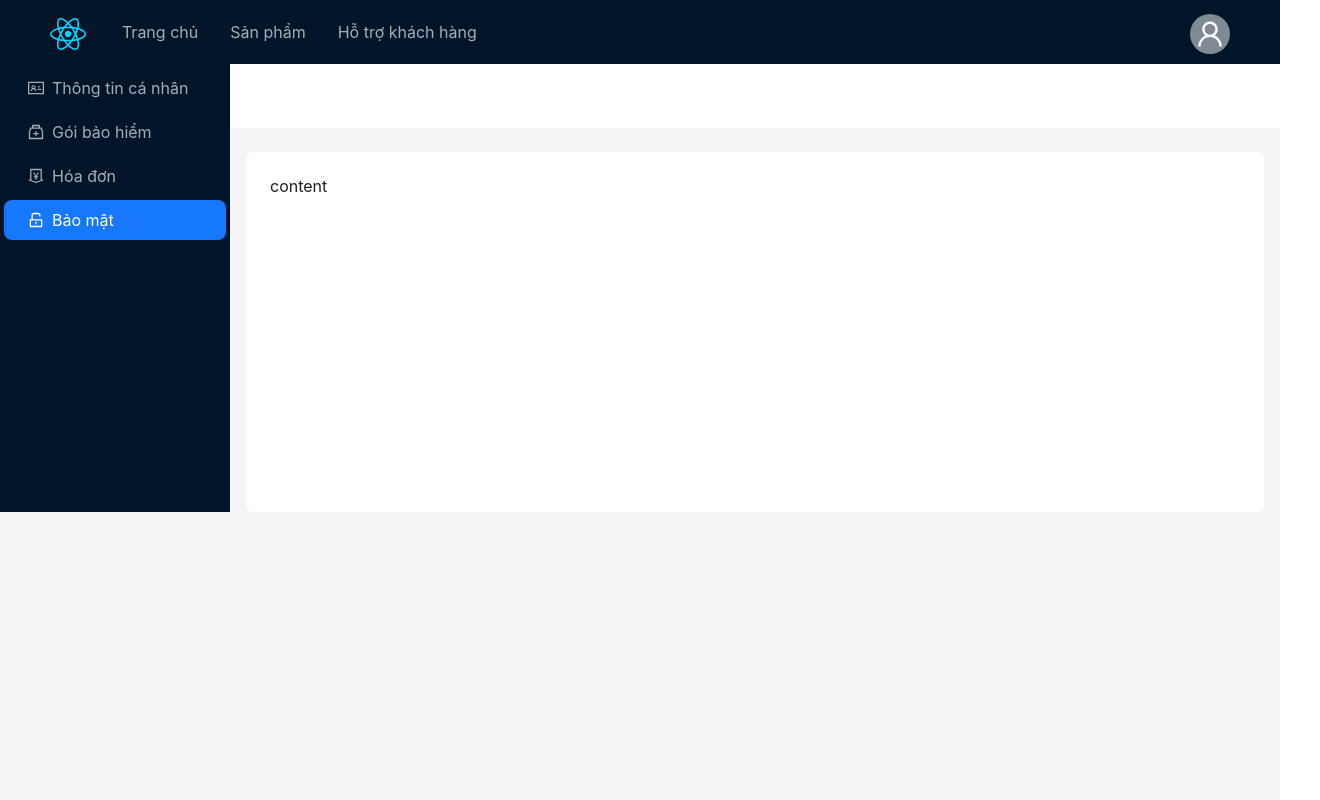
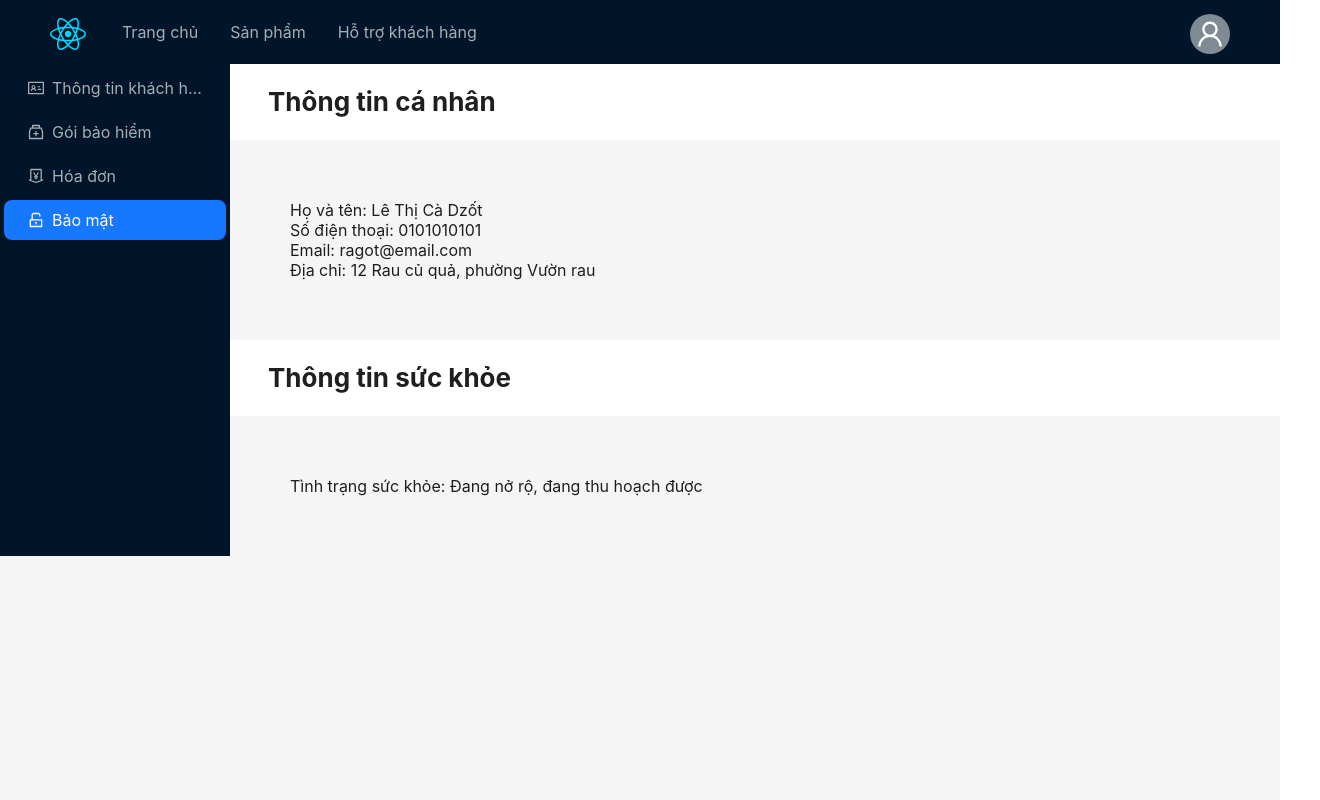
Before and after one commit to nthihongphuc/System-Of-Health-Insurance, a React (Vite) app: page /profile_update in a window 1280 px wide. Shown: the top 800 px of the page, 1320 px wide, since content can reach past the window. Built offline with nearby package versions, Linux system fonts and the light colour scheme; the HTML template or start-up script is replaced by a standard one.

Commit message:
ProfilePage_1

```diff
--- a/src/pages/ProfilePage_update.jsx
+++ b/src/pages/ProfilePage_update.jsx
@@ -2,21 +2,29 @@
 
 import React from 'react';
 import { MedicineBoxOutlined, MoneyCollectOutlined, IdcardOutlined , UnlockOutlined } from '@ant-design/icons';
-import { Layout, Menu, theme } from 'antd';
+import { Layout, Menu, theme,   } from 'antd';
 
 const { Header, Content, Sider } = Layout;
 
 const icons = [IdcardOutlined,MedicineBoxOutlined, MoneyCollectOutlined, UnlockOutlined];
-const labels = ["Thông tin cá nhân","Gói bảo hiểm","Hóa đơn", "Bảo mật"];
+const labels = ["Thông tin khách hàng","Gói bảo hiểm","Hóa đơn", "Bảo mật"];
 const items = icons.map((icon, index) => ({
   key: String(index + 1),
   icon: React.createElement(icon),
   label: labels[index],
 }))
-
+// Thông tin khách hàng
+const profile = {
+    fullname: "Lê Thị Cà Dzốt",
+    phone: "0101010101",
+    email: "ragot@email.com",
+    address: "12 Rau củ quả, phường Vườn rau",
+    health: "Đang nở rộ, đang thu hoạch được",
+};
+// Khi chọn Tab Thông tin cá nhân => Hiển thị data Customer.
 const ProfilePage_update = () => {
     const {
-        token: { colorBgContainer, borderRadiusLG },
+        token: { colorBgContainer },
     } = theme.useToken();
 
     return (
@@ -36,20 +44,27 @@ const ProfilePage_update = () => {
                 <Menu theme="dark" mode="inline" defaultSelectedKeys={['4']} items={items} />
             </Sider>
             <Layout>
-                <Header style={{ padding: 0, background: colorBgContainer }} />
-                <Content style={{ margin: '24px 16px 0' }}>
-                    <div
-                        style={{
-                            padding: 24,
-                            minHeight: 360,
-                            background: colorBgContainer,
-                            borderRadius: borderRadiusLG,
-                        }}
-                    >
-                        content
+                <Header style={{ padding: 38, background: colorBgContainer, display: 'flex', alignItems: 'center' }}>
+                    <span style={{ justifyContent: 'center', fontSize: 26, fontWeight: 'bold' }}>Thông tin cá nhân</span>
+                </Header>
+
+                <Content style={{ margin: 40, width: "100%", maxWidth: 10000 }}>
+                    <div style={{ padding: 20 }}>
+                        <div>Họ và tên: {profile.fullname}</div>
+                        <div>Số điện thoại: {profile.phone}</div>
+                        <div>Email: {profile.email}</div>
+                        <div>Địa chỉ: {profile.address}</div>
                     </div>
                 </Content>
+                <Header style={{ padding: 38, background: colorBgContainer, display: 'flex', alignItems: 'center' }}>
+                    <span style={{ justifyContent: 'center', fontSize: 26, fontWeight: 'bold' }}>Thông tin sức khỏe</span>
+                </Header>
 
+                <Content style={{ margin: 40, width: "100%", maxWidth: 10000 }}>
+                    <div style={{ padding: 20 }}>
+                        <div>Tình trạng sức khỏe: {profile.health}</div>
+                    </div>
+                </Content>
             </Layout>
         </Layout>
     );
```
Also changed, not shown: 1 other file (tests, documents, lock files or other folders).
